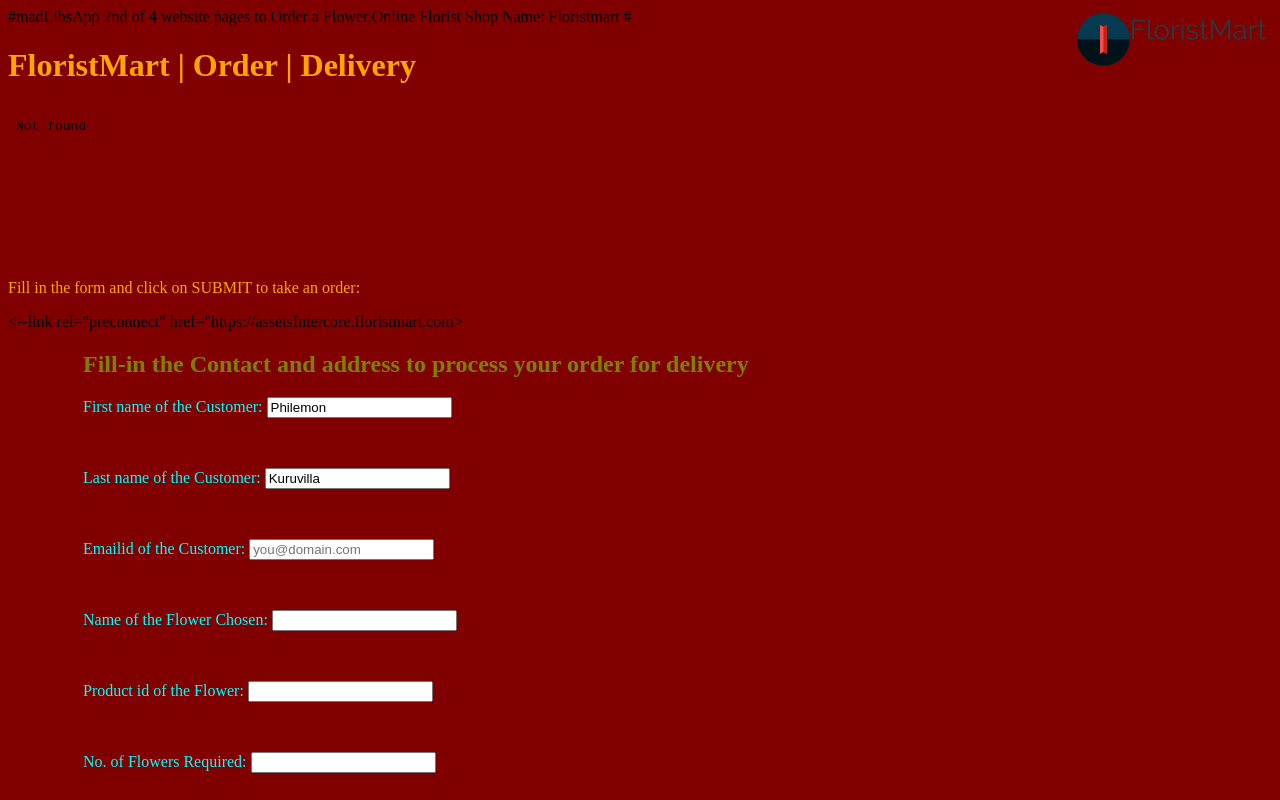
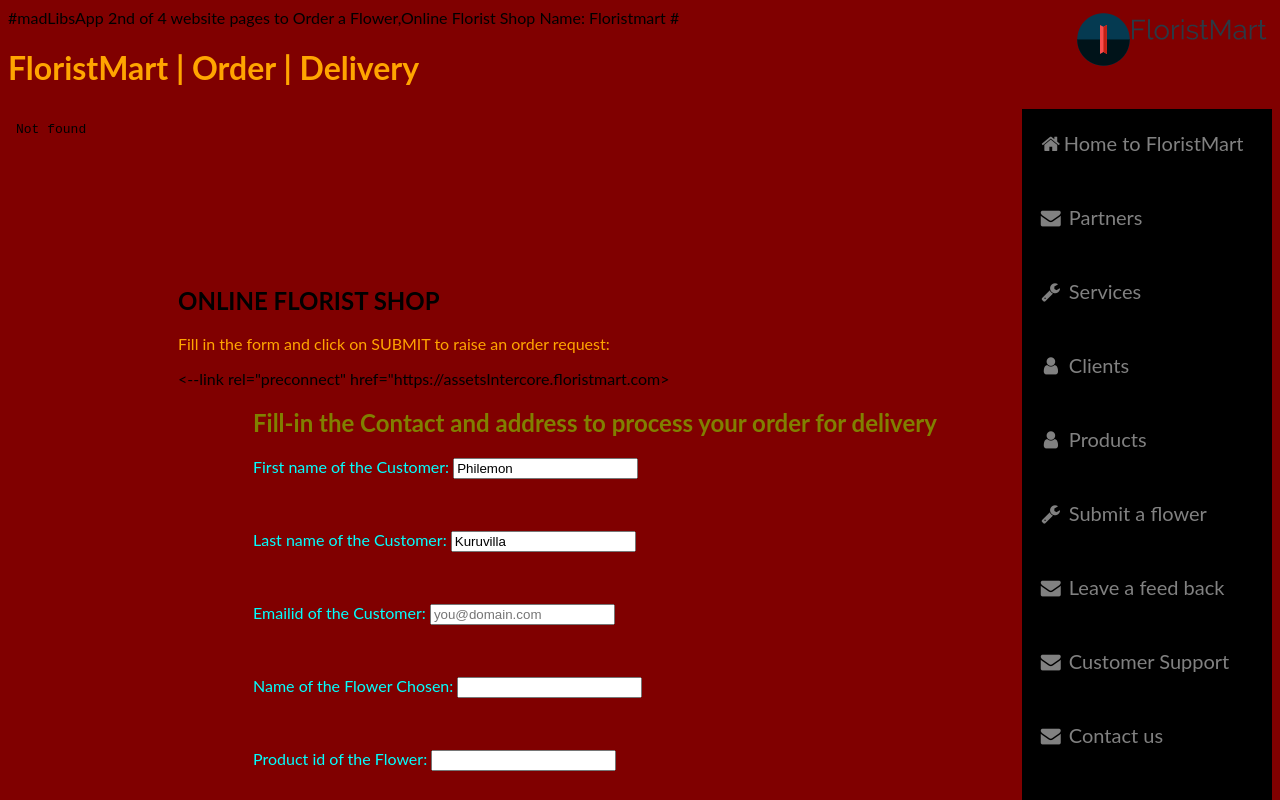
Before and after one commit to Drift2win/madLibApp, a plain HTML site: page Order.html in a window 1280 px wide. Shown: the top 800 px of the page. Drawn offline with Linux system fonts and the light colour scheme; files whose address does not match are found by name.

Commit message:
Added the right hanging side bar with Labels on Order page

```diff
--- a/Order.html
+++ b/Order.html
@@ -6,12 +6,79 @@
 <body>
 <iframe src="C:\Users\v2philk\OneDrive\Documents\Drift2win_Git\madLibsAPP/FlorisSmartLogo.png" width="50%" height="20%" style="border:none;">
 </iframe>
+
+<meta name="viewport" content="width=device-width, initial-scale=1">
+<link rel="stylesheet" href="https://cdnjs.cloudflare.com/ajax/libs/font-awesome/4.7.0/css/font-awesome.min.css">
 <style>
+body {font-family: "Lato", sans-serif;}
+
+.sidebar {
+  height: 100%;
+  width: 250px;
+  float:right;
+  position: right;
+  z-index: 1;
+  top: 0;
+  left: 0;
+  background-color: #000000;
+  overflow-x: hidden;
+  padding-top: 16px;
+}
+
+.sidebar a {
+  padding: 6px 8px 6px 16px;
+  text-decoration: none;
+  font-size: 20px;
+  color: #818181;
+  display: block;
+}
+
+.sidebar a:hover {
+  color: #f1f1f1;
+}
+
+.main {
+  margin-left: 160px; /* Same as the width of the sidenav */
+  padding: 0px 10px;
+}
+
+@media screen and (max-height: 450px) {
+  .sidebar {padding-top: 15px;}
+  .sidebar a {font-size: 18px;}
+}
+</style>
+</head>
+<body>
+
+<div class="sidebar">
+  <a href="#home"><i class="fa fa-fw fa-home"></i>Home to FloristMart</a><br></br>
+
+  <a href="#partners"><i class="fa fa-fw fa-envelope"></i> Partners</a><br></br>
+
+  <a href="#services"><i class="fa fa-fw fa-wrench"></i> Services</a><br></br>
+
+  <a href="#clients"><i class="fa fa-fw fa-user"></i> Clients</a><br></br>
+
+  <a href="#clients"><i class="fa fa-fw fa-user"></i> Products</a><br></br>
+
+  <a href="#submit a flower"><i class="fa fa-fw fa-wrench"></i> Submit a flower </a><br></br>
+
+  <a href="#contact"><i class="fa fa-fw fa-envelope"></i> Leave a feed back</a><br></br>
+
+  <a href="#partners"><i class="fa fa-fw fa-envelope"></i> Customer Support</a><br></br>
+
+  <a href="#contact"><i class="fa fa-fw fa-envelope"></i> Contact us</a><br></br>
+</div>
+
+<div class="main">
+  <h2> ONLINE FLORIST SHOP </h2>
+<style>
+
 body {
   background-color: maroon;
 }
 </style>
-<p style="color: Orange;">Fill in the form and click on SUBMIT to take an order:</p>
+<p style="color: Orange;">Fill in the form and click on SUBMIT to raise an order request:</p>
 <script>
 <meta data-react-helmet="true" name="description" content="FloristMart offers Flowers and Flower combos at affordable with our partners.Choose amazing flowers for your loved ones from the largest collection of Flowers to celebrate their special days.We deliver round the clock,round the year,round the globe">
 </script>
@@ -46,11 +113,11 @@ body {
   <p style="color:cyan;"> <label for="Phone no.">Cell Phone no :</label>   <input type="text" id="Phone no" Pattern="\dd\dd\dd\dd-dd\dd\dd\dd\dd" value="  "></p> <br><br>
 
   <input type="submit" value="SUBMIT">
-
 </form>
 </iframe>
 <p style="color:Orange;"> Click the "Submit" button, the form-data will be sent to a page called "/order_page.js".</p>
 </section>
+</div>
 <h2 style="color:olive;"> Listen to music while we process your order </h2>
 <audio src="40624.mid" controls></audio>
 <audio controls autoplay loop prelaod ="auto">
```
Also changed, not shown: Order2.txt.
